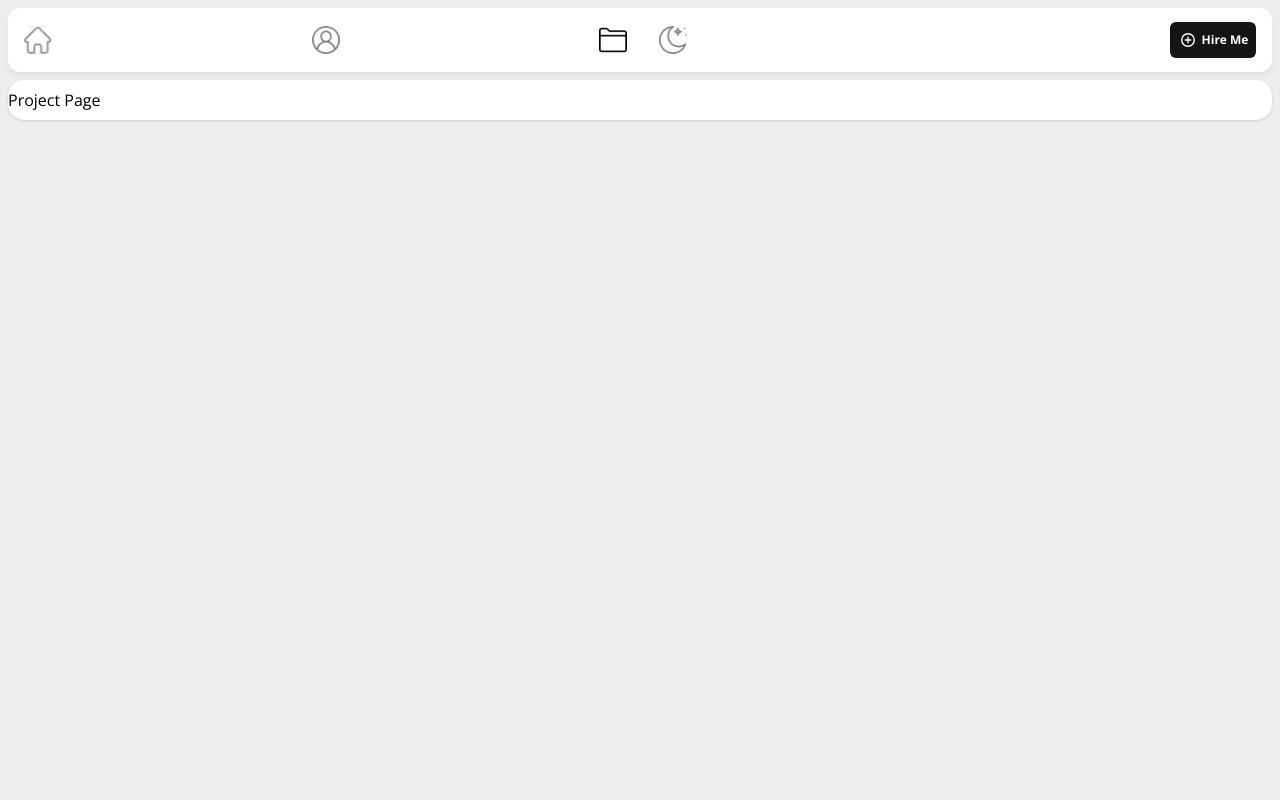
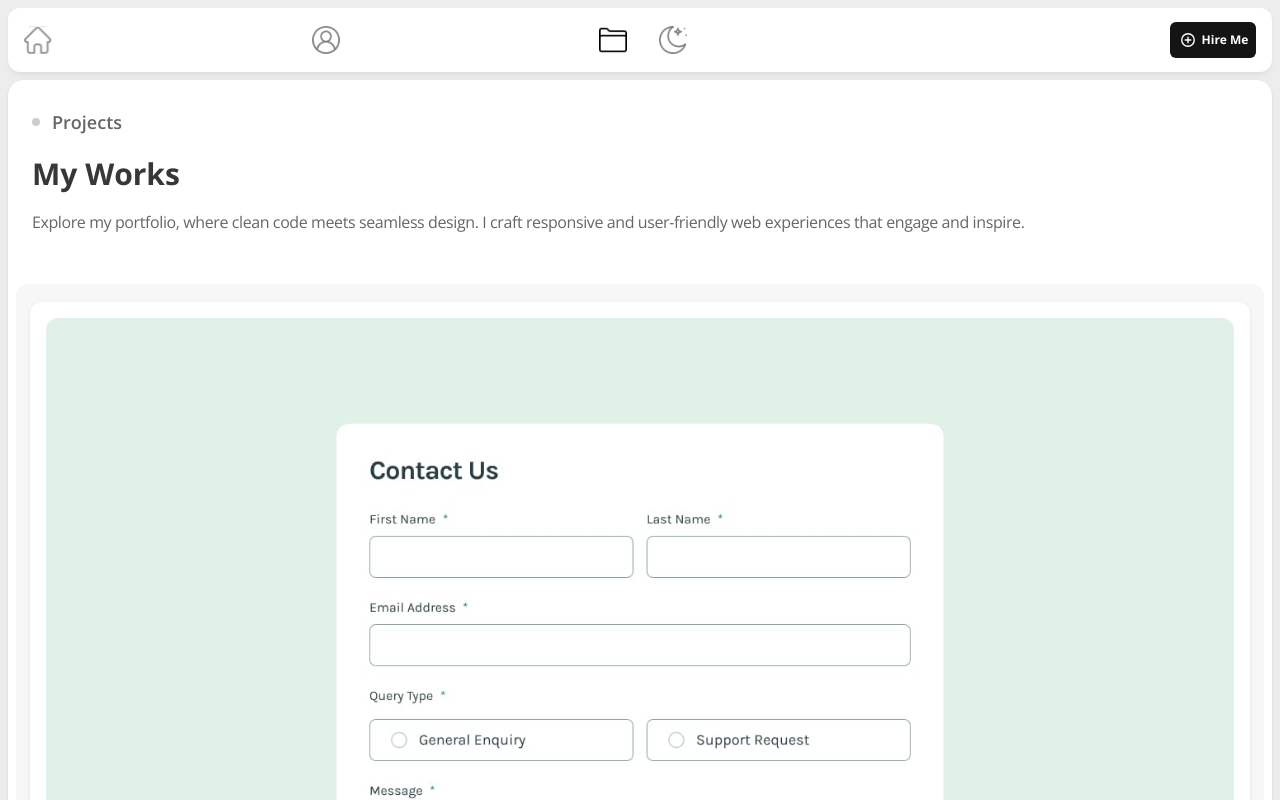
Before and after one commit to Abaljerind/portofolio-jerind, a React (Vite) app: page /project in a window 1280 px wide. Shown: the top 800 px of the page. Built offline with nearby package versions, Linux system fonts and the light colour scheme.

Commit message:
Create content of page Project and give it styles
Invoke component GrayCircle, ProjectCards, ContactSection and Footer
Create Project header and introduction of page Project

```diff
--- a/src/pages/Project.jsx
+++ b/src/pages/Project.jsx
@@ -1,5 +1,36 @@
+import ContactSection from "../components/ContactSection";
+import GrayCircle from "../components/GrayCircle";
+import ProjectCards from "../components/ProjectCards";
+import Footer from "../components/Footer";
+
 function Project() {
-  return <h1>Project Page</h1>;
+  return (
+    <>
+      <div className="title-about flex items-center justify-between px-6 py-5">
+        <div className="flex items-center justify-between">
+          <GrayCircle />
+          <p className="text-lg font-semibold text-[#666666]">Projects</p>
+        </div>
+      </div>
+
+      <div className="my-projects flex flex-col px-6">
+        <h2 className="mb-4 text-3xl font-bold text-[#373737]">My Works</h2>
+        <p className="mb-10 text-justify text-[16px] leading-7 tracking-tight text-[#666666]">
+          Explore my portfolio, where clean code meets seamless design. I craft
+          responsive and user-friendly web experiences that engage and inspire.
+        </p>
+      </div>
+
+      <div className="p-2">
+        <div className="rounded-xl bg-[#F7F7F7] p-2">
+          <ProjectCards />
+        </div>
+
+        <ContactSection />
+        <Footer />
+      </div>
+    </>
+  );
 }
 
 export default Project;
```
